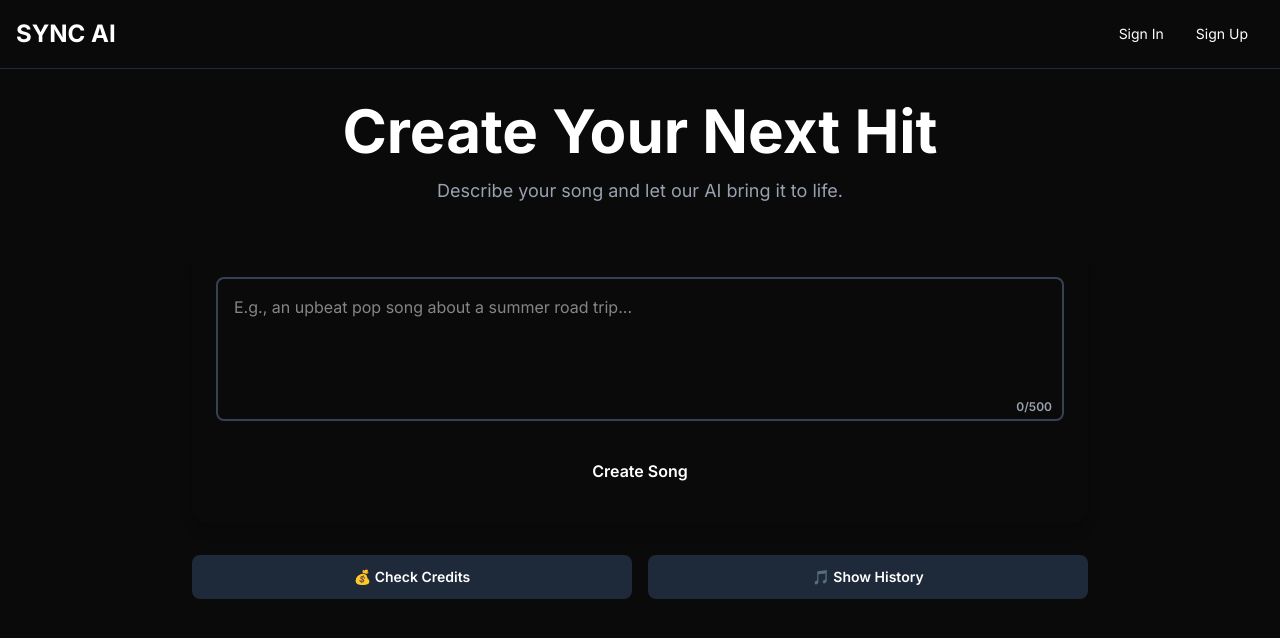
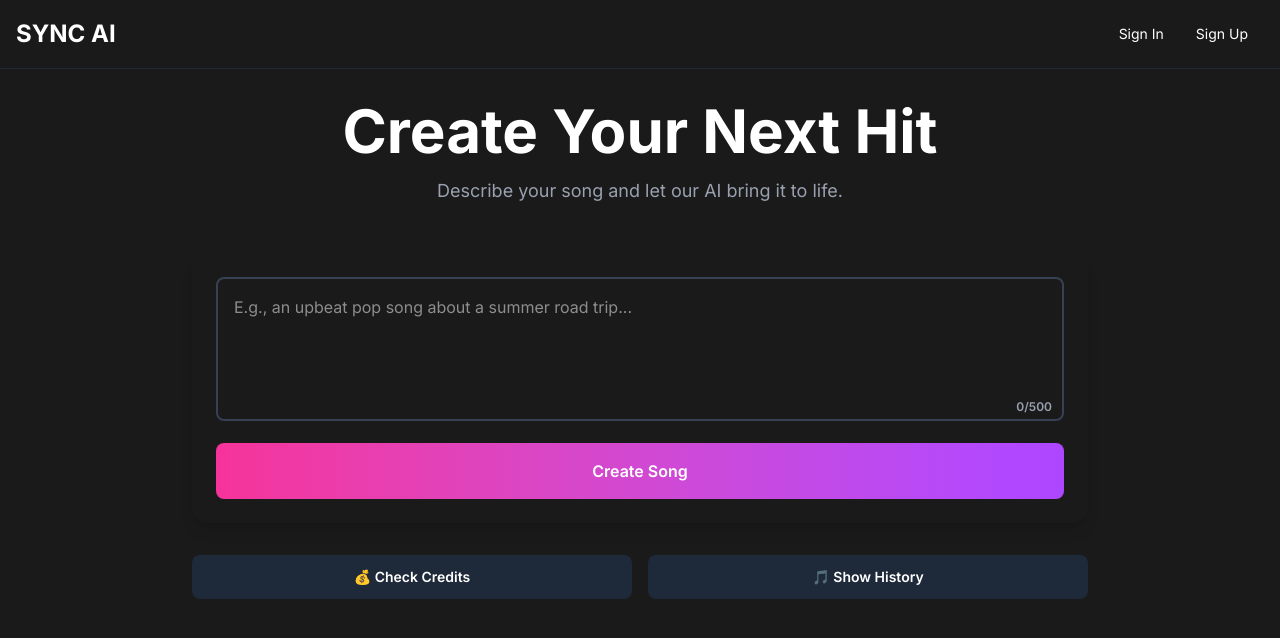
Before and after one commit to AjinkyaBhosle/Sync, a Next.js app: page / in a window 1280 px wide. Shown: the top 638 px of the page. Built offline with nearby package versions, Linux system fonts and the light colour scheme.

Commit message:
feat: Updated color scheme

```diff
--- a/app/globals.css
+++ b/app/globals.css
@@ -1,13 +1,14 @@
+
 @import "tailwindcss";
 @import url('https://fonts.googleapis.com/css2?family=Inter:wght@400;500;600;700&display=swap');
 
 :root {
-  --background: #0a0a0a;
+  --background: #1a1a1a;
   --foreground: #ffffff;
-  --card-background: #121212;
-  --input-background: #1f1f1f;
-  --primary-accent: #1db954;
-  --secondary-accent: #1ed760;
+  --card-background: #2a2a2a;
+  --input-background: #3a3a3a;
+  --primary-accent: #ff4081;
+  --secondary-accent: #ff80ab;
 }
 
 @theme inline {
--- a/app/page.tsx
+++ b/app/page.tsx
@@ -222,7 +222,7 @@ export default function Home() {
             <button
               onClick={generateSong}
               disabled={loading}
-              className="w-full bg-gradient-to-r from-primary-accent to-secondary-accent text-white py-4 rounded-lg font-semibold hover:opacity-90 transition disabled:opacity-50 disabled:cursor-not-allowed"
+              className="w-full bg-gradient-to-r from-pink-500 to-purple-500 text-white py-4 rounded-lg font-semibold hover:opacity-90 transition disabled:opacity-50 disabled:cursor-not-allowed"
             >
               {loading ? 'Generating...' : 'Create Song'}
             </button>
```
